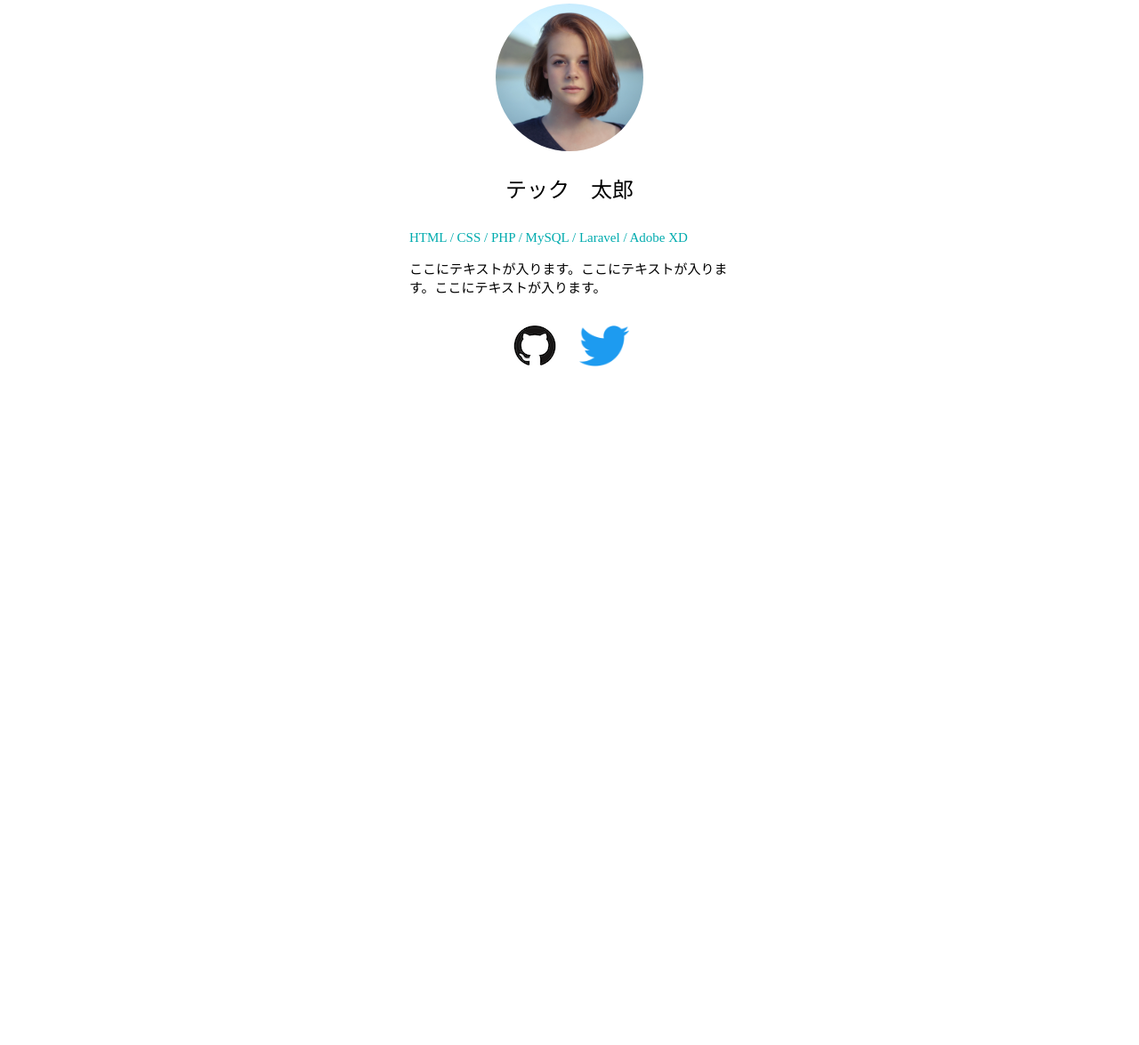
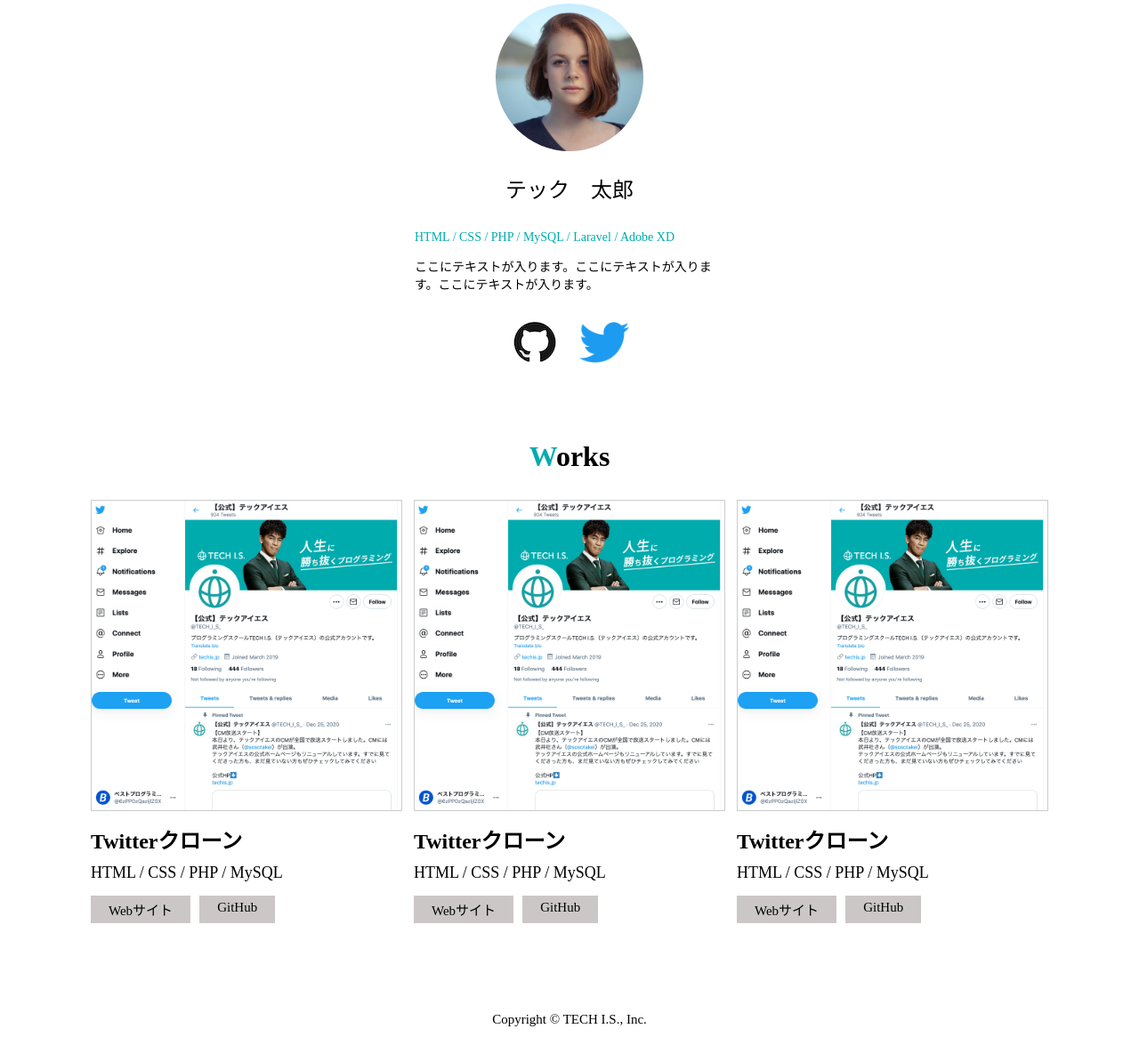
Before and after one commit to MAE0906/PortfolioSample, a PHP site: page / in a window 1280 px wide. Shown: the part 227-1402 px from the top of the page at 89% size. Before the commit the page ends 639 px from the top, so only its background shows below. Run offline with PHP 8.4, Linux system fonts and the light colour scheme.

Commit message:
index.html, style.css 変更

```diff
--- a/index.html
+++ b/index.html
@@ -58,15 +58,57 @@
                 </ul>
 
            </div>
-
            <!--
                work用の箱
             -->
-            <div>
+            <div class="box-works">
+                <h2 class="sub-title">
+                    <span class="color-green">W</span>orks
+                </h2>
 
+                <ul class="works-list">
+                    <li>
+                        <img src="img/work_1.png" alt="Twitterクローンの画像">
+                        <h3>Twitterクローン</h3>
+                        <span>HTML / CSS / PHP / MySQL</span>
+                        <div class="link">
+                            <a href="">Webサイト</a>
+                            <a href="">GitHub</a>
+                        </div>
+                    </li>
+
+                    <li>
+                        <img src="img/work_1.png" alt="Twitterクローンの画像">
+                        <h3>Twitterクローン</h3>
+                        <span>HTML / CSS / PHP / MySQL</span>
+                        <div class="link">
+                            <a href="">Webサイト</a>
+                            <a href="">GitHub</a>
+                        </div>
+                    </li>
+
+                    <li>
+                        <img src="img/work_1.png" alt="Twitterクローンの画像">
+                        <h3>Twitterクローン</h3>
+                        <span>HTML / CSS / PHP / MySQL</span>
+                        <div class="link">
+                            <a href="">Webサイト</a>
+                            <a href="">GitHub</a>
+                        </div>
+                    </li>
+                </ul>
             </div>
 
       </div>
 
+      <!--
+          footerタグの作成
+          ・copyrightの設定
+          →タグを使います
+     -->
+     <footer  class="block-footer">
+         <p>Copyright © TECH I.S., Inc.</p>
+     </footer>
+
 </body>
 </html>
--- a/style.css
+++ b/style.css
@@ -48,7 +48,7 @@
 
  .item-list {
      width: 100%;
-     max-width: 360px;
+     max-width: 348px;
      margin: 0 auto;
  }
 
@@ -60,7 +60,7 @@
  }
 
  .item-list p {
-     font-size: 15px;
+     font-size: 14px;
      line-height: normal;
      text-align: left;
  }
@@ -83,3 +83,75 @@
  .icon-list li:last-child {
      margin-right: 0;
  }
+
+ /*
+  * [works]のスタイルシート
+  */
+
+  .box-works {
+      margin: 80px 0 0;
+  }
+
+  .works-list {
+      list-style: none;
+      width: 100%;
+      max-width: 1076px;
+      margin: 30px auto;
+      padding: 0;
+      text-align: left;
+      overflow: hidden;
+  }
+
+  .works-list li {
+      display: block;
+      width: 100%;
+      max-width: 348px;
+      float: left;
+      margin-right: 15px;
+  }
+
+
+  .works-list li:last-child {
+      margin-right: 0;
+  }
+
+  .works-list li img {
+      width: 100%;
+      border: 1px solid #ccc;
+  }
+
+  .works-list li h3 {
+      font-size: 24px;
+      margin: 10px 0;
+  }
+
+  .works-list li span {
+      font-size: 18px;
+  }
+
+  .works-list li .link {
+      display: flex;
+      justify-content: left;
+      align-items: left;
+      margin-top: 15px;
+  }
+
+  .works-list li .link a {
+      background-color: rgb(204, 199, 199);
+      padding: 5px 20px;
+      margin-right: 10px;
+      font-size: 15px;
+      text-decoration: none;
+      color: #000;
+  }
+
+  /*
+   * [footer]のスタイルシート
+   */
+
+   .block-footer p {
+       clear: both;
+       text-align: center;
+       font-size: 15px;
+       margin: 50px 0 20px;
+   }
```
